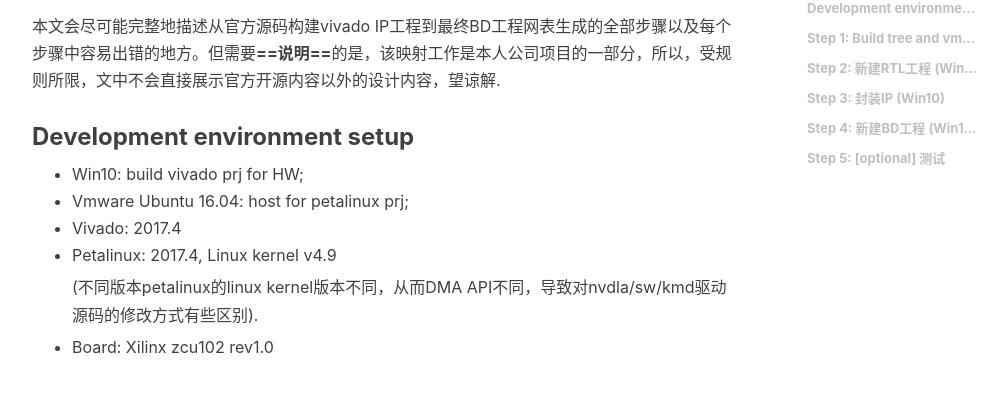
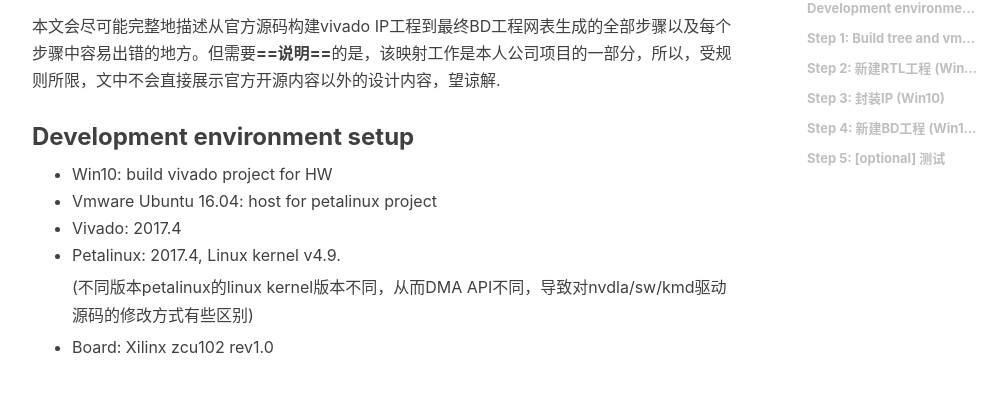
Before and after one commit to VVViy/VVViy.github.io, a Jekyll site: the page built from _posts/2018-09-12-nv_small-FPGA-Mapping-Workflow-I.md, in a window 1280 px wide and 900 px high, scrolled down 665 px. Shown: the part 96-496 px from the top of the window, without its empty margins (233-1240 px from the left). Built offline with Jekyll 4.4.1, drawn with Linux system fonts in a browser that asks for light colours; nearby versions of some CDN libraries; comment, search, counter and statistics services are not loaded.

Commit message:
Update 2018-09-12-nv_small-FPGA-Mapping-Workflow-I.md

```diff
--- a/_posts/2018-09-12-nv_small-FPGA-Mapping-Workflow-I.md
+++ b/_posts/2018-09-12-nv_small-FPGA-Mapping-Workflow-I.md
@@ -19,12 +19,12 @@
 
 
 ### Development environment setup
-* Win10: build vivado prj for HW;
-* Vmware Ubuntu 16.04: host for petalinux prj;
+* Win10: build vivado project for HW
+* Vmware Ubuntu 16.04: host for petalinux project
 * Vivado: 2017.4
-* Petalinux: 2017.4, Linux kernel v4.9
+* Petalinux: 2017.4, Linux kernel v4.9.
 
-  (不同版本petalinux的linux kernel版本不同，从而DMA API不同，导致对nvdla/sw/kmd驱动源码的修改方式有些区别).
+  (不同版本petalinux的linux kernel版本不同，从而DMA API不同，导致对nvdla/sw/kmd驱动源码的修改方式有些区别)
 
 * Board: Xilinx zcu102 rev1.0
 
```
